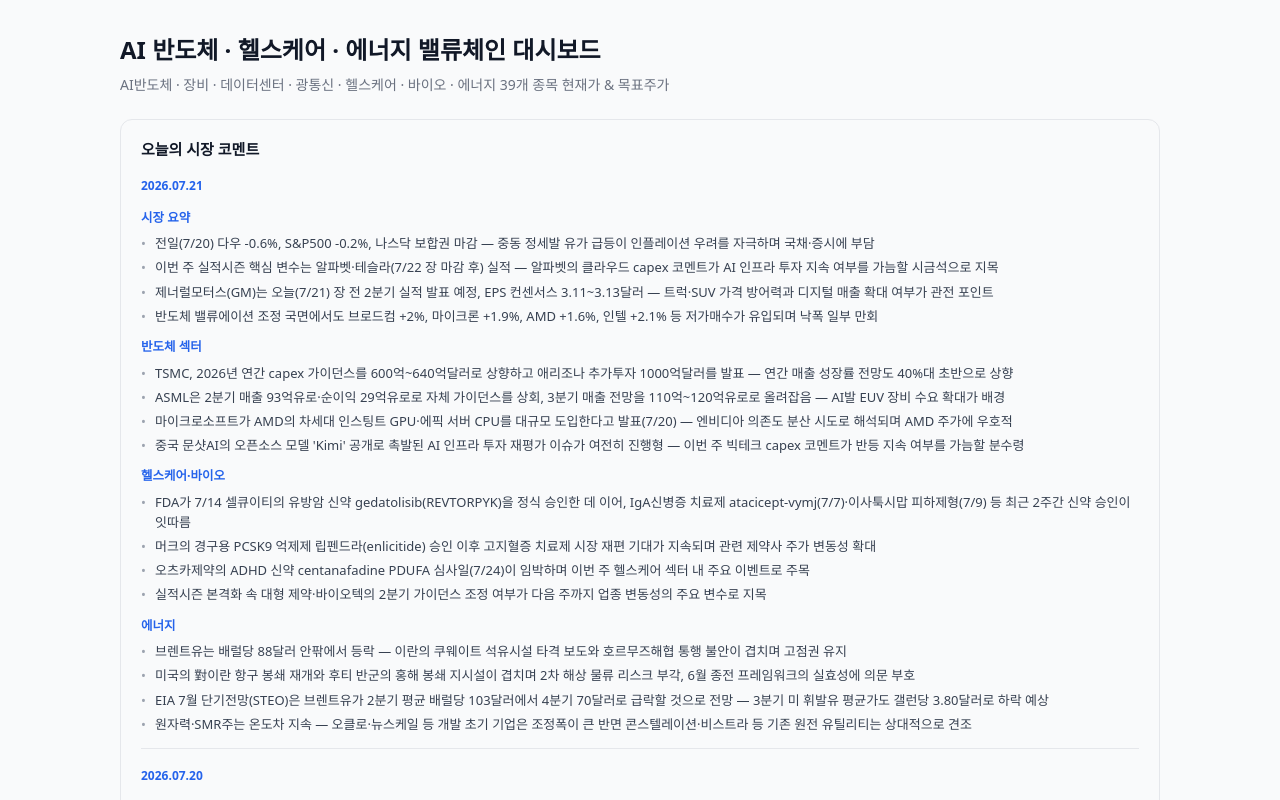
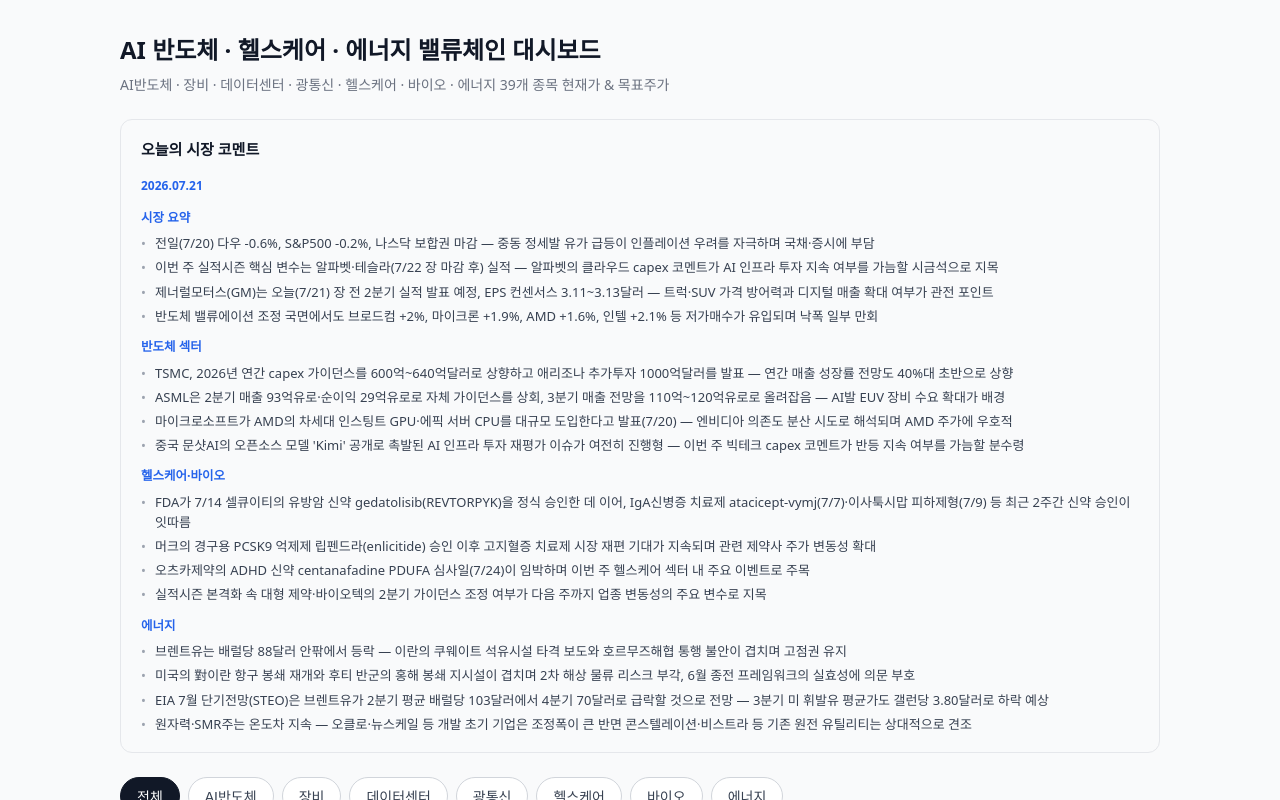
Before and after one commit to game202323-source/stock-dashboard-, a React (Vite) app: page / in a window 1280 px wide. Shown: the top 800 px of the page. Built offline with nearby package versions, Linux system fonts and the light colour scheme; no server answers.

Commit message:
fix: 오늘의 시장 코멘트에 최신 날짜 1건만 표시
marketComments.json이 매일 루틴으로 누적되면서 과거 코멘트가 계속
함께 노출되는 문제가 있어, 최신 날짜 항목만 렌더링하도록 수정.

```diff
--- a/src/App.jsx
+++ b/src/App.jsx
@@ -9,12 +9,13 @@ function formatCommentDate(dateStr) {
 }
 
 function MarketComments() {
-  const sorted = useMemo(
-    () => [...marketComments].sort((a, b) => (a.date < b.date ? 1 : -1)),
+  const latest = useMemo(
+    () => [...marketComments].sort((a, b) => (a.date < b.date ? 1 : -1))[0],
     []
   );
 
-  if (sorted.length === 0) return null;
+  if (!latest) return null;
+  const sorted = [latest];
 
   return (
     <section className="market-comments">
```
